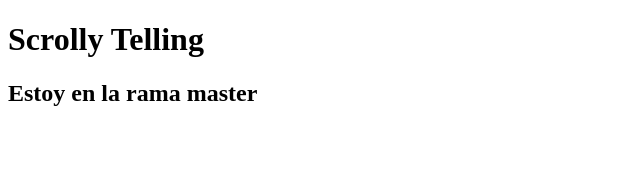
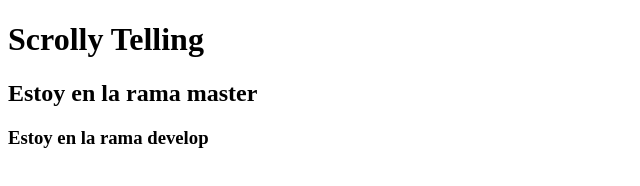
Before and after one commit to nikatandem/scrolly-telling, a plain HTML site: page index.html in a window 1280 px wide. Shown: the whole page, without its empty margins (0-640 px from the left). Drawn offline with Linux system fonts and the light colour scheme.

Commit message:
añadir h3

```diff
--- a/index.html
+++ b/index.html
@@ -8,5 +8,6 @@
 <body>
     <h1>Scrolly Telling</h1>
     <h2>Estoy en la rama master</h2>
+    <h3>Estoy en la rama develop</h3>
 </body>
 </html>
```
